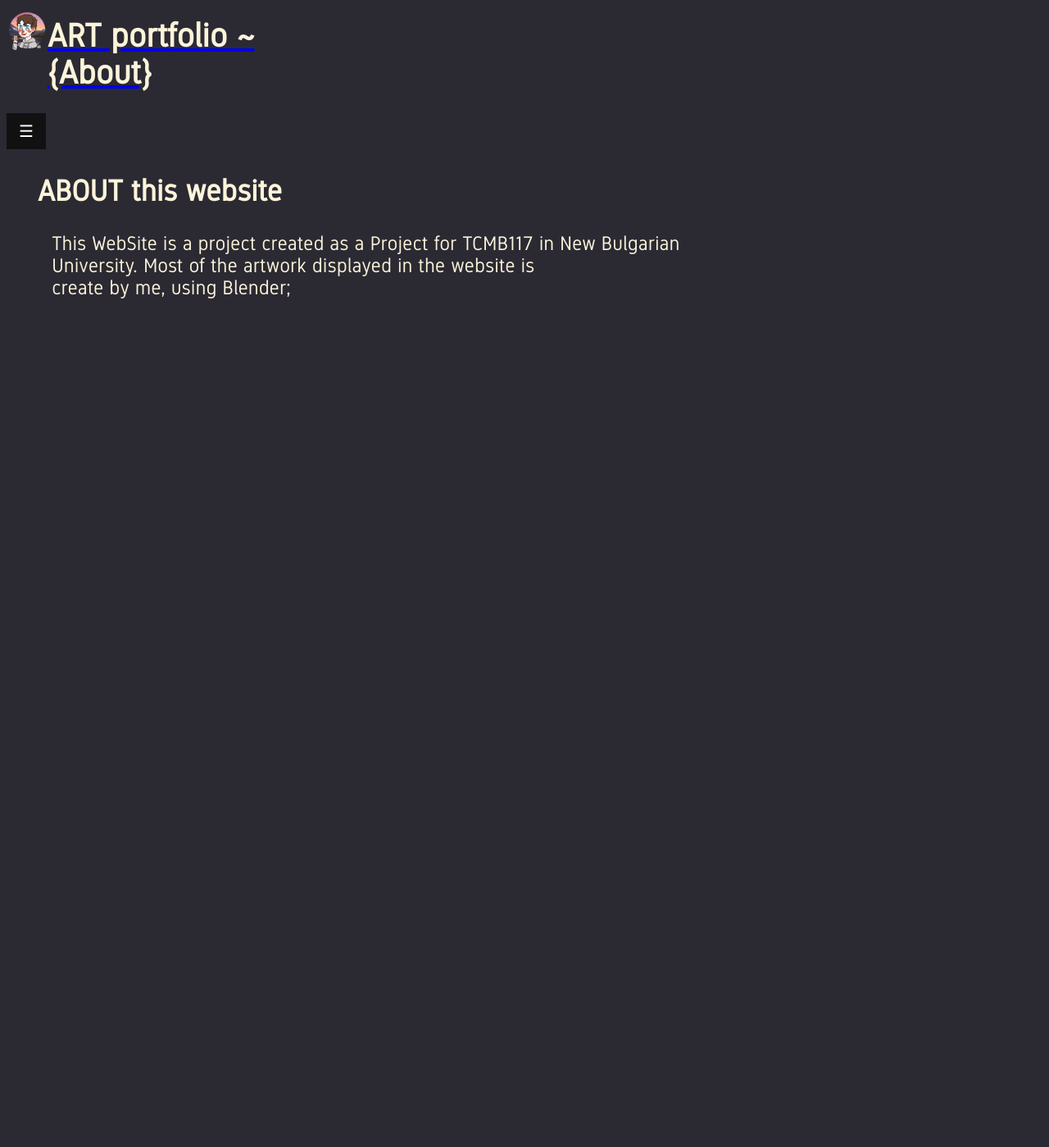
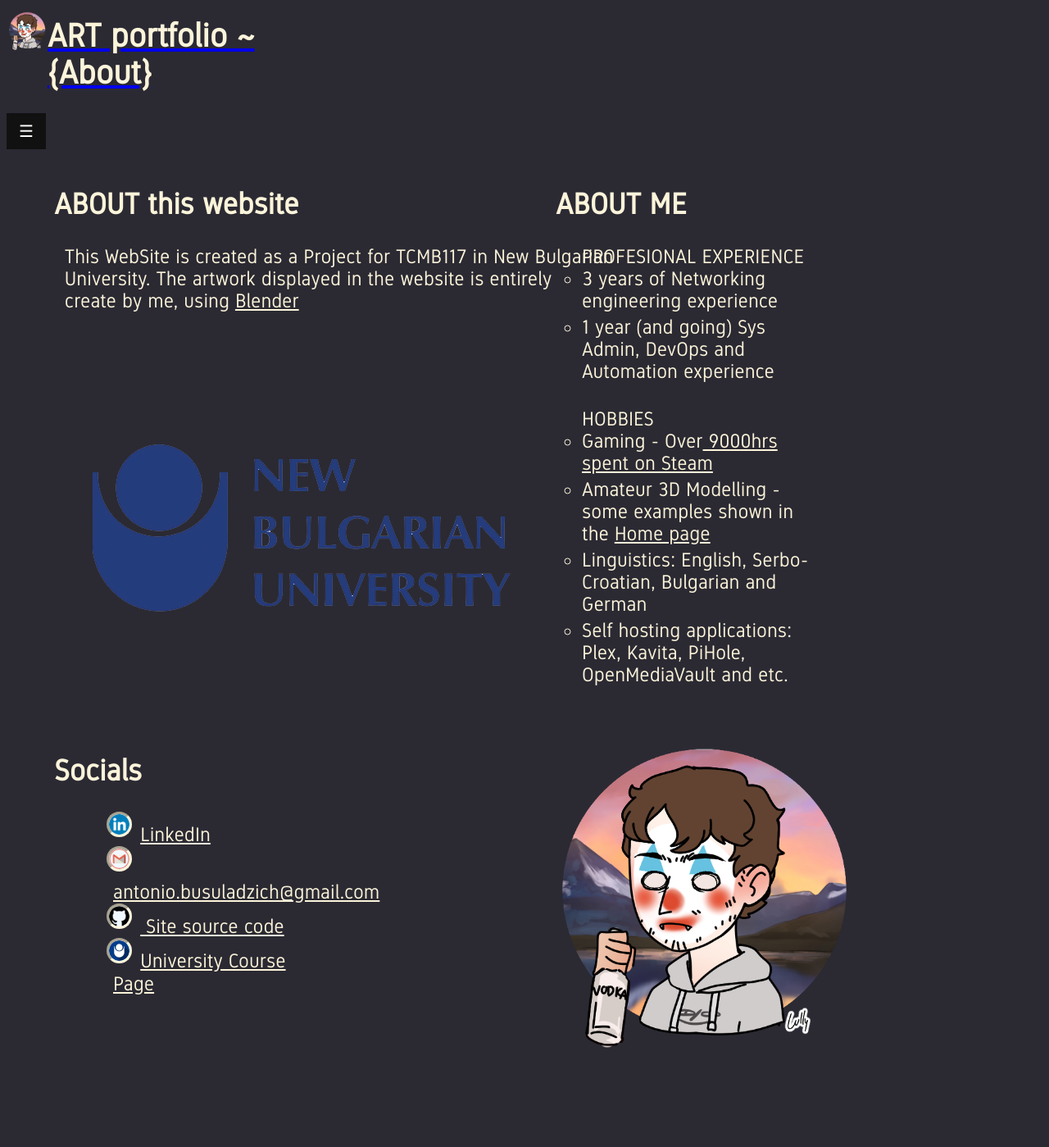
Before and after one commit to drullar/Portfolio-app, a Flask app: page /about in a window 1280 px wide. Shown: the whole page at 82% size. Before the commit the page ends 364 px from the top, so only its background shows below. Run offline with Flask 2, Linux system fonts and the light colour scheme.

Commit message:
Finished the basic main and about page

```diff
--- a/portfolio/__init__.py
+++ b/portfolio/__init__.py
@@ -0,0 +1 @@
+#Any functions needed for the porfolio will be included in this "portfolio" module
--- /dev/null
+++ b/static/js/menu.js
@@ -0,0 +1,11 @@
+function openNav() {
+    document.getElementById("mySidebar").style.width = "150px";
+    document.getElementById("mySidebar").style.marginTop = document.getElementById("main").style.marginTop;
+    document.getElementById("main").style.visibility = 'hidden';
+}
+
+function closeNav() {
+    document.getElementById("mySidebar").style.width = "0";
+    document.getElementById("main").style.marginLeft = "0";
+    document.getElementById("main").style.visibility = 'visible';
+}
--- a/static/js/renderImages.js
+++ /dev/null
@@ -1,3 +0,0 @@
-function renderImages(){
-
-}
--- a/static/styles/style-sheet.css
+++ b/static/styles/style-sheet.css
@@ -28,21 +28,14 @@ h1 {
     font-size: 40px;
 }
 
+.title h1:hover{
+  text-decoration: underline;
+}
+
 .links-text {
     font-size:100%;
     margin-bottom : 5px;
     margin-top: 1%;
-}
-
-.about_text{
-  font-size:x-large;
-  text-align: relative;
-  padding-left: 0%;
-  display:block;
-}
-
-.about_text h2{
-  padding-left:3%;
 }
 
 .text-format {
@@ -50,27 +43,38 @@ h1 {
     color: rgb(252, 244, 218);
 }
 
-.gallery-image{
-    max-width: 50%;
-    height: auto;
-    position:center;
+#Gallery ul{
+  display:flex;
+  flex-wrap: wrap;
+  flex-direction: row;
+  list-style-type: none;
+}
+#Gallery li{
+  height: 400px;
+  flex-grow: 1;
 }
 
-.gallery{
-  position:left;
-  width: 100%;
-  height: auto;
+#Gallery img{
+  height: 100%;
+  min-width: 100%;
+  object-fit: cover;
+  vertical-align: bottom;
 }
 
 .link-icons {
     border: 3px inset rgb(252, 244, 218);
     border-radius: 50%;
     margin-bottom: 5px;
+    margin-right: 10px;
     margin-top:0%;
     background-color: aliceblue;
     width: 25px;
     height: 25px;
-    position: center;
+    position: relative;
+}
+
+.social-icons{
+  margin-left: -3%;
 }
 
 .navbar {
@@ -129,12 +133,18 @@ h1 {
     background-color: #444;
   }
 
-  .footer{
+  footer{
     border-top: solid rgb(252, 244, 218);
     padding-top: 30px;
     width: 100%;
-    display:flex;
-    align-items: center;
+  }
+
+  .footer-div{
+    display:table;
+    margin-left: auto;
+    margin-right: auto;
+    position:relative;
+    width: 100%;
   }
 
   /* Style page content - use this if you want to push the page content to the right when you open the side navigation */
@@ -148,3 +158,36 @@ h1 {
     .sidebar {padding-top: 15px;}
     .sidebar a {font-size: 18px;}
   }
+
+  .about-list{
+    list-style-type: none;
+    display: flex;
+    flex-direction: row;
+    flex-wrap: wrap;
+  }
+  .about-flex ul li ul{
+    margin-left: 50px;
+  }
+  .description-list {
+    list-style-type:circle;
+    margin-top:5%;
+  }
+  .description-list li{
+    margin-bottom:5px;
+  }
+
+  .about-text{
+    font-size:x-large;
+    text-align: left;
+    padding-left: 0%;
+    display:block;
+  }
+
+  .about-text h2{
+    padding-left:3%;
+  }
+
+  .about-list li{
+    flex-grow: 1;
+    width: 50%;
+  }
--- a/template/about.html
+++ b/template/about.html
@@ -2,11 +2,20 @@
 <html lang="en-us">
 
 <head>
+    <!-- <head>  </head>tags = Metadata-->
     <link rel="stylesheet" media="screen and (min-width:1025px)"
         href="{{ url_for('static',filename='styles/style-sheet.css')}}" />
     <link rel="stylesheet" media="screen and (max-width:480px)"
         href="{{ url_for('static',filename='styles/style-mobile.css')}}" />
     <link rel="icon" type="image/x-icon" href="{{ url_for('static',filename='resources/favicon.ico')}}" />
+    <title>Art Portfolio</title>
+    <meta charset="UTF-8">
+    <meta name="keywords" content="Art, Portfolio, 3D, 2D, Blender">
+    <meta name="description" content="Art Portfolio">
+    <meta name="author" content="Antonio Busuladzich">
+    <meta name="viewport" content="width=device-width, initial-scale=1.0">
+    <script src="{{url_for('static', filename='js/menu.js')}}">
+    </script>
 </head>
 
 <body class="background">
@@ -15,18 +24,96 @@
             <img class="title-image" src="/static/resources/icons/137904_fhLsAbSE.png" alt="title-image">
             <h1 class="title-text text-format">ART portfolio ~ {About}</h1>
         </a>
-        <span id="Menu">
-            <button class="openbtn" onclick="openNav()">&#9776;</button>
-        </span>
     </div>
-    <div class = "about_text">
-        <h2 class = "text-format">
-            ABOUT this website
-        </h2>
-        <pre class = 'text-format'>
-        This WebSite is a project created as a Project for TCMB117 in New Bulgarian
-        University. Most of the artwork displayed in the website is
-        create by me, using Blender;</pre>
+    <span id="Menu">
+        <button class="openbtn" onclick="openNav()">&#9776;</button>
+    </span>
+    <div style="text-align: end;" id="links">
+        <div id="mySidebar" class="sidebar">
+            <a href="javascript:void(0)" class="closebtn" onclick="closeNav()">&times;</a>
+            <a href="{{url_for('index')}}" class='text-format'>Home </a>
+            <a href="{{url_for('about')}}" class='text-format'>About</a>
+        </div>
+    </div>
+    <div class="about-flex">
+        <ul class="about-list">
+            <li class="about-text">
+                <h2 class="text-format">
+                    ABOUT this website
+                </h2>
+                <pre class='text-format' style="margin-left:-4%">
+        This WebSite is created as a Project for TCMB117 in New Bulgarian
+        University. The artwork displayed in the website is entirely
+        create by me, using <a target="_blank" href="https://www.blender.org/"class="text-format" alt="blender-link">Blender</a></pre>
+                <a target="_blank" id="nbu-redirect"
+                    href="https://ecatalog.nbu.bg/default.asp?V_Year=2018&YSem=6&Spec_ID=&Mod_ID=316&PageShow=coursepresent&P_Menu=courses_part2&Fac_ID=3&M_PHD=&P_ID=2870&TabIndex=4&K_ID=45278&K_TypeID=10">
+                    <img src="{{url_for('static', filename='about/nbu.png')}}" alt="nbu-logo"> </a>
+
+            </li>
+            <li id="about-me" class="about-text">
+                <h2 class="text-format">
+                    ABOUT ME
+                </h2>
+                <ul class="text-format about-text description-list">
+                    PROFESIONAL EXPERIENCE
+                    <li>3 years of Networking engineering experience</li>
+                    <li>1 year (and going) Sys Admin, DevOps and Automation experience</li>
+                </ul>
+                <ul class="text-format about-text description-list">
+                    HOBBIES
+
+                    <li>Gaming - Over<a class="text-format"
+                            href="https://steamdb.info/calculator/76561198108918119/?cc=eu" target="_blank">
+                            9000hrs spent on Steam</a> </li>
+                    <li>Amateur 3D Modelling - some examples shown in the <a href="{{url_for('index')}}"
+                            class='text-format'>
+                            Home page</a></li>
+                    <li>Linguistics: English, Serbo-Croatian, Bulgarian and German</li>
+                    <li>Self hosting applications: Plex, Kavita, PiHole, OpenMediaVault and etc.</li>
+                </ul>
+            </li>
+            <li class="about-text">
+                <h2 class="text-format">
+                    Socials
+                </h2>
+                <ul style="list-style-type: none;">
+                    <li>
+                        <a href="https://www.linkedin.com/in/antonio-busuladzic-aa9201148/" target="_blank"
+                            alt="linkedin" class=" text-format" title="LinkedIn">
+                            <img class="social-icons link-icons" src="/static/resources/icons/linkedin.png"
+                                alt="linkedin icon">LinkedIn</a>
+                    </li>
+                    <li>
+                        <a href="mailto:porfolio+antonio.busuladzich@gmail.com" target="_blank" class="text-format"
+                            title="mailto:porfolio+antonio.busuladzich@gmail.com">
+                            <img class="social-icons link-icons" src="/static/resources/icons/gmail.png"
+                                alt="gmail icon" target="_blank">antonio.busuladzich@gmail.com</a>
+                    </li>
+                    <li>
+                        <a href="https://github.com/drullar/Portfolio-site" target="_blank" alt="source code"
+                            class="text-format social-icons" title="Source code">
+                            <img class="link-icons" src="/static/resources/icons/github.png" alt="github icon">
+                            Site source code</a>
+                    </li>
+                    <li>
+                        <a target="_blank" id="nbu-redirect" class="text-format"
+                            href="https://ecatalog.nbu.bg/default.asp?V_Year=2018&YSem=6&Spec_ID=&Mod_ID=316&PageShow=coursepresent&P_Menu=courses_part2&Fac_ID=3&M_PHD=&P_ID=2870&TabIndex=4&K_ID=45278&K_TypeID=10">
+                            <img class="social-icons link-icons"
+                                src="{{url_for('static', filename='resources/icons/NBUBG-logo.png')}}"
+                                alt="nbu-logo">University
+                            Course Page</a>
+                    </li>
+
+            </li>
+
+        </ul>
+        </li>
+        <li>
+            <img style="max-width:80%; max-height:80%;" src="/static/resources/icons/137904_fhLsAbSE.png"
+                alt="title-image">
+        </li>
+        </ul>
     </div>
 </body>
+
 </html>
```
Also changed, not shown: portfolio/GalleryImage.py (deleted, +0 -15 lines), portfolio/HTML.py (deleted, +0 -19 lines), template/index.html (+34 -42 lines), static/about/IMG_20210607_142523.jpg (added), static/about/nbu.png (added), static/gallery-images/03c59cef7724bf0e4466200dad6a4d74.jpg (deleted), static/gallery-images/0b43391c05034c7f9bc7ffa2d76e7e5a.jpg (deleted), static/gallery-images/bowling-crash.png (added), static/gallery-images/bowling-pin.png (added), static/gallery-images/bowling-pins.png (added), static/gallery-images/low-poly-pawn.png (added), static/gallery-images/pawn-construction.png (added), static/resources/icons/NBUBG-logo.png (added), static/resources/icons/discord.png (added).
